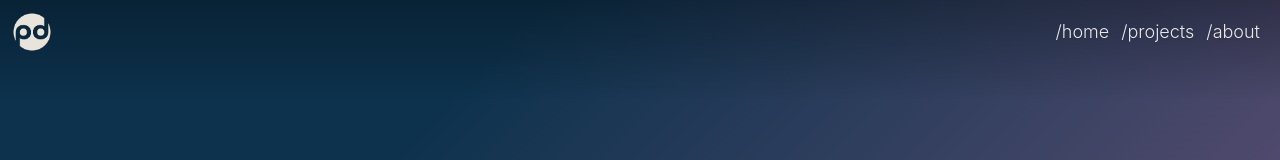
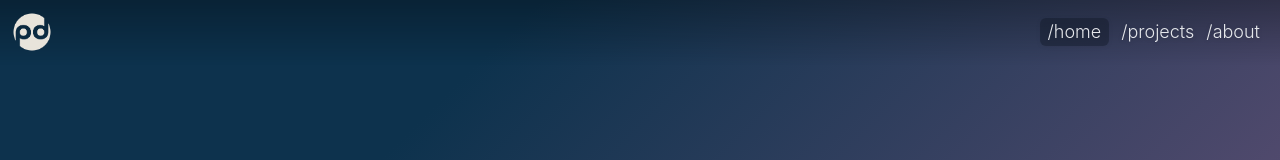
Before and after one commit to richeyphu/phurit-portfolio, a SvelteKit app: page / in a window 1280 px wide. Shown: the top 160 px of the page. Built offline with nearby package versions, Linux system fonts and the light colour scheme.

Commit message:
Add current page indicator in navbar

```diff
--- a/src/routes/Header.svelte
+++ b/src/routes/Header.svelte
@@ -1,28 +1,43 @@
 <script lang="ts">
 	import { page } from '$app/stores';
-	import logo from '$lib/images/svelte-logo.svg';
-	import github from '$lib/images/github.svg';
 </script>
 
 <header class="p-3">
 	<div class="flex justify-between">
-		<a href="/" class="w-10 brightness-50 invert">
+		<a href="/" class="w-10 brightness-50 invert hover:opacity-90 transition-all duration-200">
 			<img src="/favicon.png" alt="phurit.de" />
 		</a>
 
-		<nav class="flex flex-row gap-3 my-auto pr-2 text-gray-200 text-lg font-light drop-shadow">
-			<a href="/">/home</a>
-			<a href="/projects">/projects</a>
-			<a href="/about">/about</a>
+		<nav
+			class="flex flex-row gap-3 my-auto pr-2 text-gray-200 text-lg font-light drop-shadow [&>a:hover]:opacity-80 [&>a]:transition-all [&>a]:duration-200"
+		>
+			<a
+				href="/"
+				class={$page.url.pathname === '/'
+					? 'bg-gray-900 bg-opacity-40 backdrop-blur-md px-2 rounded-md'
+					: ''}>/home</a
+			>
+			<a
+				href="/projects"
+				class={$page.url.pathname === '/projects'
+					? 'bg-gray-900 bg-opacity-40 backdrop-blur-md px-2 rounded-md'
+					: ''}>/projects</a
+			>
+			<a
+				href="/about"
+				class={$page.url.pathname === '/about'
+					? 'bg-gray-900 bg-opacity-40 backdrop-blur-md px-2 rounded-md'
+					: ''}>/about</a
+			>
 		</nav>
 	</div>
 </header>
 
-<style>
+<style lang="">
 	header {
 		position: fixed;
 		width: 100%;
-		height: 100px;
+		height: 65px;
 		background: linear-gradient(to bottom, rgba(0, 0, 0, 0.3), transparent);
 		z-index: 100;
 	}
```
